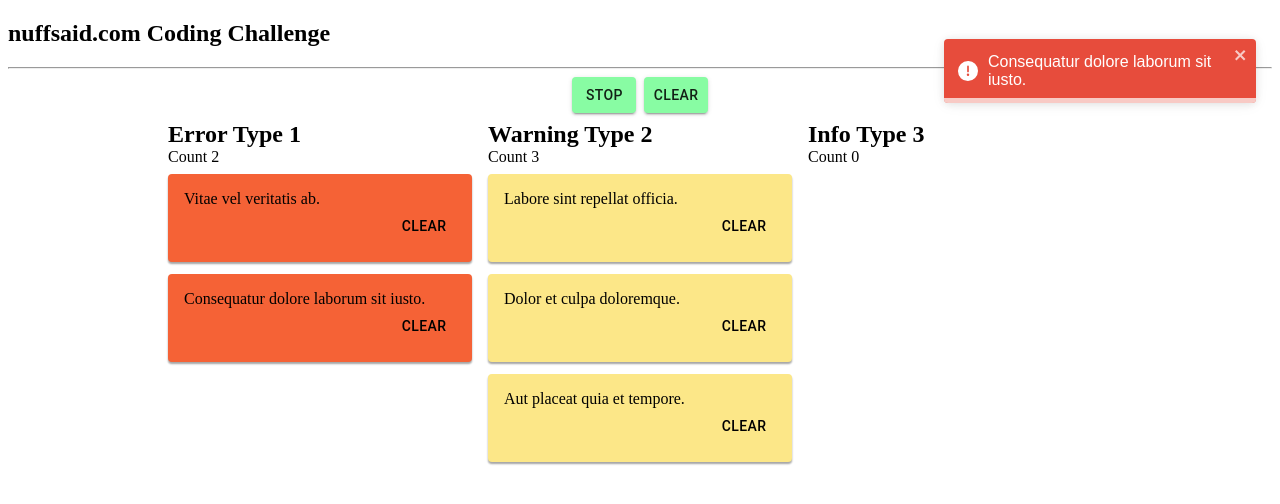
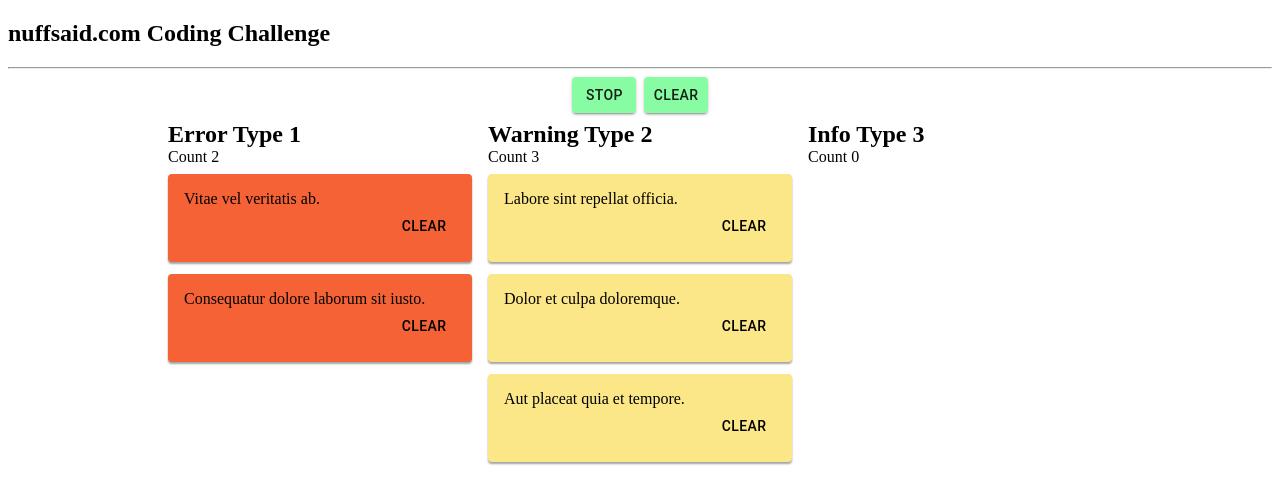
Before and after one commit to AgustinJimenez/reactMessagestTest, a React (Create React App) app: page / in a window 1280 px wide. Shown: the top 504 px of the page. Built offline with nearby package versions, Linux system fonts and the light colour scheme.

Commit message:
added limit to the toast component

```diff
--- a/src/index.tsx
+++ b/src/index.tsx
@@ -13,7 +13,7 @@ ReactDOM.render(
     <React.StrictMode>
       <MessagesProvider>
         <App />
-        <ToastContainer />
+        <ToastContainer limit={1} />
       </MessagesProvider>
     </React.StrictMode>
   </ThemeProvider>,
```
